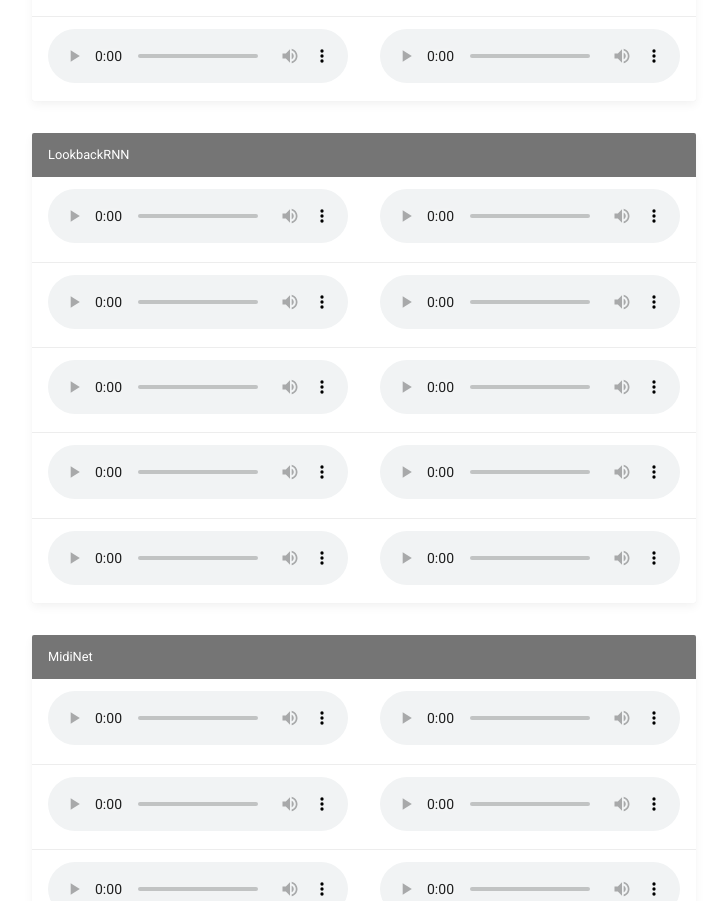
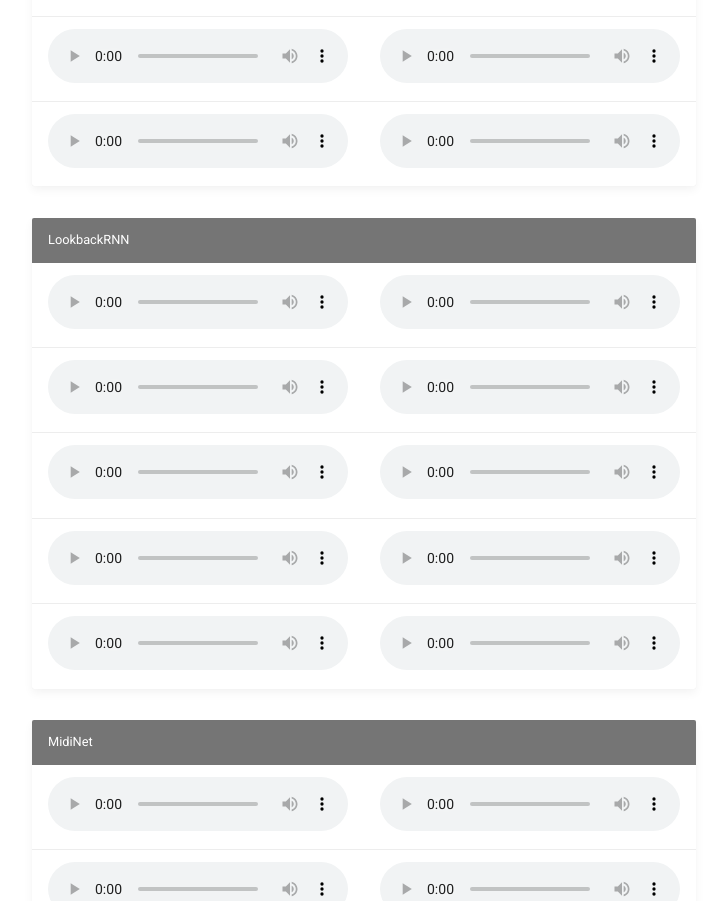
Before and after one commit to wujian752/PopMNet, a plain HTML site: page docs/result/index.html in a window 1280 px wide. Shown: the part 1701-2602 px from the top of the page, without its empty margins (264-991 px from the left). Drawn offline with Linux system fonts and the light colour scheme.

Commit message:
Add samples.

```diff
--- a/docs/result/index.html
+++ b/docs/result/index.html
@@ -388,6 +388,10 @@
 <td><audio controls=""><source src="../static/samples/AttentionRNN/7.mp3"></audio></td>
 <td align="center"><audio controls=""><source src="../static/samples/AttentionRNN/8.mp3"></audio></td>
 </tr>
+<tr>
+<td><audio controls=""><source src="../static/samples/AttentionRNN/9.mp3"></audio></td>
+<td align="center"><audio controls=""><source src="../static/samples/AttentionRNN/10.mp3"></audio></td>
+</tr>
 </tbody>
 </table>
 <table>
```
Also changed, not shown: 1 other file.
